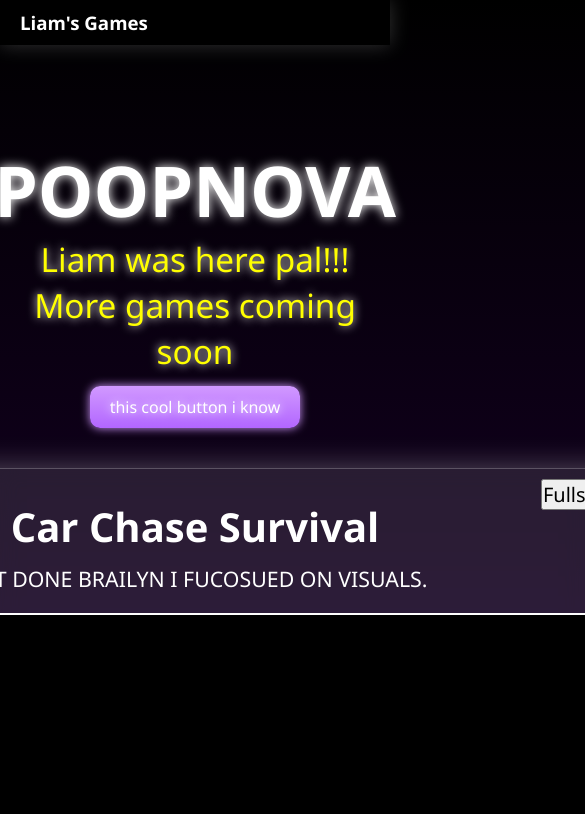
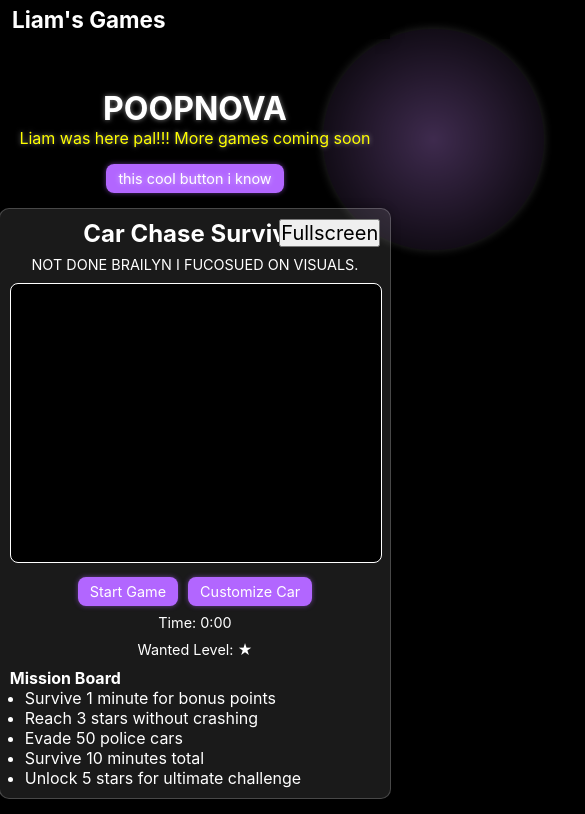
Before and after one commit to AstralScriptt/astral, a plain HTML site: page index.html in a window 390 px wide. Shown: the top 814 px of the page, 585 px wide, since content can reach past the window. Drawn offline with Linux system fonts and the light colour scheme.

Commit message:
Update style.css

```diff
--- a/style.css
+++ b/style.css
@@ -1,12 +1,14 @@
 * {
     margin: 0;
     padding: 0;
-    font-family: 'Segoe UI', Tahoma, Geneva, Verdana, sans-serif;
+    font-family: -apple-system, BlinkMacSystemFont, 'Segoe UI', Roboto, sans-serif; /* System fonts for faster loading */
 }
+
 body {
-    background: linear-gradient(to bottom, #000000, #4b0082); /* Awesome gradient */
+    background: #000000; /* Simplified to solid color for performance */
     overflow-x: hidden;
 }
+
 .bg-container {
     position: absolute;
     top: 0;
@@ -14,126 +16,143 @@ body {
     width: 100%;
     z-index: -1;
 }
+
 .ball {
     position: absolute;
     border-radius: 50%;
-    opacity: .6;
-    animation: glow 2s infinite alternate;
+    opacity: 0.6;
+    /* Removed glow animation to reduce CPU usage */
+    box-shadow: 0 0 10px rgba(255,255,255,0.5);
 }
-@keyframes glow {
-    from { box-shadow: 0 0 10px rgba(255,255,255,0.5); }
-    to { box-shadow: 0 0 30px rgba(255,255,255,1); }
-}
+
 .navbar {
     display: flex;
     justify-content: space-between;
     align-items: center;
-    background: #000000a2;
-    backdrop-filter: blur(10px);
-    padding: 10px 20px;
-    box-shadow: 0 0 20px rgba(255,255,255,0.2);
+    background: rgba(0,0,0,0.8); /* Simplified background, removed blur */
+    padding: 8px 16px; /* Reduced padding */
+    box-shadow: 0 0 10px rgba(0,0,0,0.5); /* Simplified shadow */
 }
+
 .banner {
     color: white;
+    font-size: 1.2rem; /* Responsive font size */
 }
+
 .hidden {
     display: none;
 }
+
 #headertext {
     text-align: center;
-    margin-top: 100px;
+    margin-top: 50px; /* Reduced margin for smaller screens */
     color: white;
-    text-shadow: 0 0 10px #ffffff;
+    text-shadow: 0 0 5px rgba(255,255,255,0.5); /* Simplified shadow */
 }
+
 .title {
-    font-size: 50pt;
-    animation: pulse 2s infinite;
+    font-size: clamp(2rem, 5vw, 2.5rem); /* Responsive font size */
+    /* Removed pulse animation for performance */
 }
-@keyframes pulse {
-    0% { transform: scale(1); }
-    50% { transform: scale(1.05); }
-    100% { transform: scale(1); }
-}
+
 .desc {
-    font-size: 25pt;
+    font-size: clamp(1rem, 3vw, 1.2rem); /* Responsive font size */
     color: #ffff00;
 }
+
 .joinbtn {
-    background: linear-gradient(#ff69b4, #b266ff);
+    background: #ff69b4; /* Simplified to single color */
     color: white;
     border: none;
-    padding: 15px 30px;
-    border-radius: 10px;
+    padding: 10px 20px; /* Reduced padding */
+    border-radius: 8px;
     text-decoration: none;
-    box-shadow: 0 0 15px #ff69b4;
+    box-shadow: 0 0 5px rgba(255,105,180,0.5); /* Simplified shadow */
 }
+
 .joinbtn:hover {
-    transform: scale(1.1);
+    background: #e55a9f; /* Simplified hover effect */
 }
+
 .games {
-    margin: 50px auto;
+    margin: 20px auto; /* Reduced margin */
     display: flex;
     flex-direction: column;
     align-items: center;
-    gap: 50px;
+    gap: 20px; /* Reduced gap */
 }
+
 .game-card {
-    background: #ffffff1c;
-    backdrop-filter: blur(10px);
+    background: rgba(255,255,255,0.1); /* Simplified background, no blur */
     color: white;
-    padding: 30px;
-    border: 1px solid #ffffff3d;
-    border-radius: 20px;
-    width: 850px;
+    padding: 15px; /* Reduced padding */
+    border: 1px solid rgba(255,255,255,0.2);
+    border-radius: 10px;
+    width: 90%; /* Responsive width */
+    max-width: 600px; /* Smaller max-width for mobile */
     text-align: center;
-    box-shadow: 0 0 30px rgba(255,255,255,0.3);
+    box-shadow: 0 0 10px rgba(0,0,0,0.3); /* Simplified shadow */
 }
+
 .game-card h2 {
-    font-size: 30pt;
+    font-size: clamp(1.5rem, 4vw, 1.8rem); /* Responsive font size */
+    margin-bottom: 8px;
+}
+
+.game-card p {
+    font-size: clamp(0.9rem, 2.5vw, 1rem);
     margin-bottom: 10px;
 }
-.game-card p {
-    font-size: 16pt;
-    margin-bottom: 20px;
+
+canvas {
+    border: 1px solid #ffffff; /* Thinner border */
+    border-radius: 8px;
+    background: #000000;
+    width: 100%; /* Responsive canvas */
+    max-width: 600px; /* Limit size for mobile */
+    height: auto; /* Maintain aspect ratio */
 }
-canvas {
-    border: 2px solid #ffffff;
-    border-radius: 10px;
-    background: #000000;
-}
+
 .game-controls {
-    margin-top: 20px;
+    margin-top: 10px;
     display: flex;
     justify-content: center;
-    gap: 20px;
+    gap: 10px; /* Reduced gap */
 }
+
 .btn {
-    background: linear-gradient(#d199ff, #b266ff);
+    background: #b266ff; /* Single color for performance */
     color: white;
     border: none;
-    padding: 10px 20px;
-    border-radius: 10px;
+    padding: 8px 16px; /* Reduced padding */
+    border-radius: 8px;
     cursor: pointer;
-    box-shadow: 0 0 10px #d199ff;
+    box-shadow: 0 0 5px rgba(178,102,255,0.5); /* Simplified shadow */
 }
+
 .btn:hover {
-    transform: scale(1.05);
+    background: #9b55cc; /* Simplified hover effect */
 }
+
 #carStatus, #footballScore {
+    margin-top: 8px;
+    font-size: clamp(0.9rem, 2.5vw, 1rem);
+}
+
+#missionBoard {
     margin-top: 10px;
-    font-size: 18pt;
-}
-#missionBoard {
-    margin-top: 20px;
     text-align: left;
 }
+
 #missionBoard h3 {
-    font-size: 20pt;
+    font-size: clamp(1rem, 3vw, 1.2rem);
 }
+
 #missionBoard ul {
     list-style: disc;
-    padding-left: 20px;
+    padding-left: 15px;
 }
+
 .modal {
     display: none;
     position: fixed;
@@ -141,60 +160,92 @@ canvas {
     left: 0;
     width: 100%;
     height: 100%;
-    background: #00000080;
+    background: rgba(0,0,0,0.7); /* Simplified background */
     z-index: 1000;
 }
+
 .modal-content {
-    background: #000000a2;
-    backdrop-filter: blur(10px);
+    background: rgba(0,0,0,0.8); /* No blur for performance */
     color: white;
-    margin: 15% auto;
-    padding: 20px;
-    border: 1px solid #ffffff3d;
-    border-radius: 10px;
-    width: 80%;
-    max-width: 400px;
+    margin: 20% auto; /* Adjusted margin for mobile */
+    padding: 15px;
+    border: 1px solid rgba(255,255,255,0.2);
+    border-radius: 8px;
+    width: 85%;
+    max-width: 350px; /* Smaller modal for mobile */
     text-align: center;
 }
+
 .close {
     color: white;
     float: right;
-    font-size: 28px;
+    font-size: 24px;
     cursor: pointer;
 }
+
 .close:hover {
-    color: #ffffff80;
+    color: rgba(255,255,255,0.7);
 }
+
 .modal-content h2 {
-    margin-bottom: 20px;
+    margin-bottom: 15px;
+    font-size: clamp(1.2rem, 3.5vw, 1.4rem);
 }
+
 .modal-content form {
     display: flex;
     flex-direction: column;
-    gap: 10px;
+    gap: 8px;
 }
+
 .modal-content input, .modal-content select {
-    padding: 10px;
-    border: 1px solid #ffffff3d;
+    padding: 8px;
+    border: 1px solid rgba(255,255,255,0.2);
     border-radius: 5px;
-    background: #ffffff1c;
+    background: rgba(255,255,255,0.1);
     color: white;
 }
+
 .modal-content button {
-    background: linear-gradient(#d199ff, #b266ff);
+    background: #b266ff;
     color: white;
     border: none;
-    padding: 10px;
+    padding: 8px;
     border-radius: 5px;
     cursor: pointer;
 }
+
 .modal-content button:hover {
-    transform: scale(1.05);
+    background: #9b55cc;
 }
+
 .a {
     position: fixed;
     bottom: 10px;
     right: 10px;
     color: white;
     text-decoration: none;
+    font-size: clamp(0.8rem, 2vw, 0.9rem);
 }
+
+/* Media query for smaller screens */
+@media (max-width: 600px) {
+    .game-card {
+        padding: 10px;
+        width: 95%;
+    }
+    .navbar {
+        padding: 6px 12px;
+    }
+    .joinbtn {
+        padding: 8px 16px;
+        font-size: 0.9rem;
+    }
+    .btn {
+        padding: 6px 12px;
+        font-size: 0.9rem;
+    }
+    canvas {
+        max-width: 100%;
+    }
+}
```
